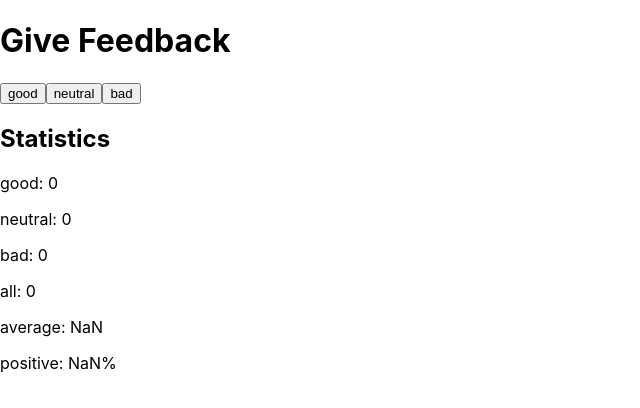
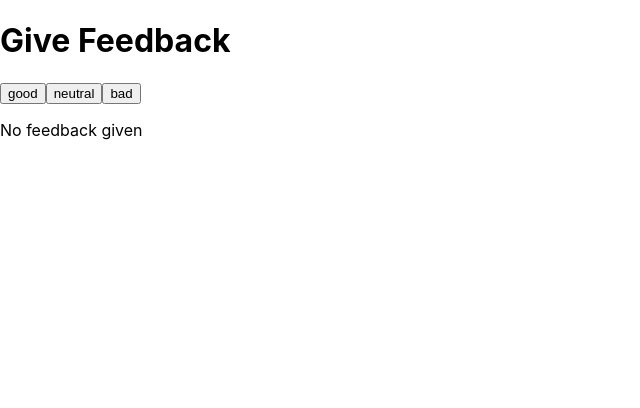
Before and after one commit to AndresBo/feedback-app, a React (Create React App) app: page / in a window 1280 px wide. Shown: the top 408 px of the page, without its empty margins (0-640 px from the left). Built offline with nearby package versions, Linux system fonts and the light colour scheme.

Commit message:
build: changed statistics component to display message when no feedback is available

```diff
--- a/src/App.js
+++ b/src/App.js
@@ -1,6 +1,9 @@
 import { useState } from 'react'
 
 const Statistics = ({good, neutral, bad}) => {
+  if (good + neutral + bad === 0) {
+    return (<p>No feedback given</p>)
+  } else {
     return (
     <div>
         <h2>Statistics</h2>
@@ -11,7 +14,9 @@ const Statistics = ({good, neutral, bad}) => {
         <p>average: {(good - bad) / (good + neutral + bad)}</p>
         <p>positive: {(good / (good + neutral + bad)) * 100}%</p>
     </div>
-)}
+    )
+  }}
+
 
 
 
```
Lines whose indentation alone changed are shown as unchanged.
